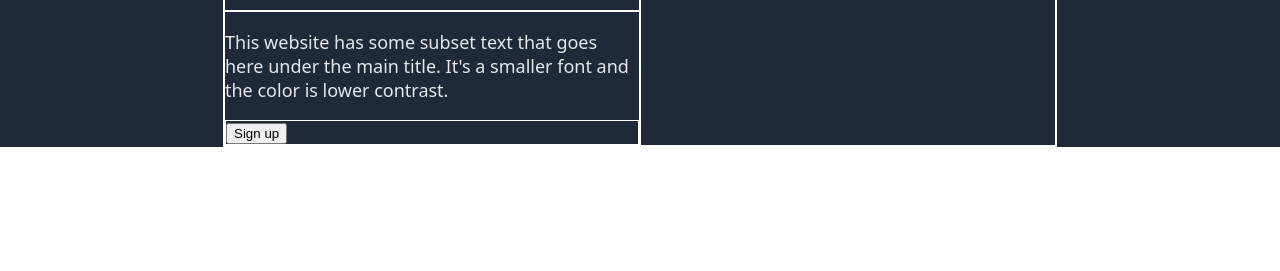
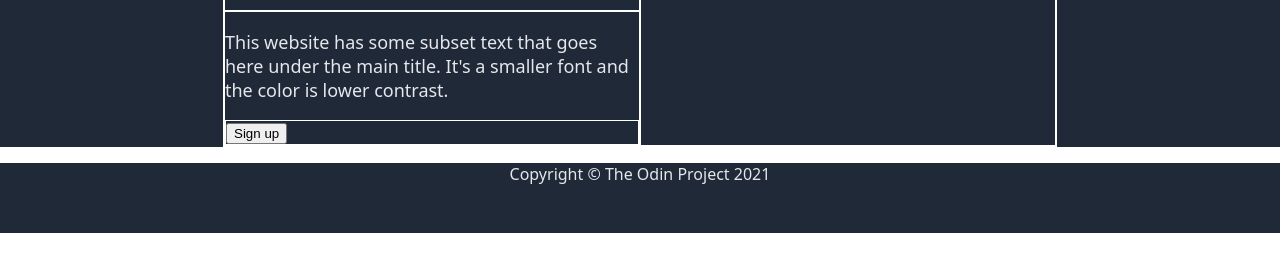
Before and after one commit to chrisitoo/Odin-Landing-Page, a plain HTML site: page index.html in a window 1280 px wide. Shown: the part 353-624 px from the top of the page. Drawn offline with Linux system fonts and the light colour scheme.

Commit message:
Finish footer

```diff
--- a/index.html
+++ b/index.html
@@ -41,5 +41,9 @@
         </div>
       </div>
     </header>
+
+    <footer>
+      <p>Copyright © The Odin Project 2021</p>
+    </footer>
   </body>
 </html>
--- a/styles.css
+++ b/styles.css
@@ -73,3 +73,11 @@ header {
   font-size: 18px;
   color: #e5e7eb;
 }
+
+footer {
+  background-color: #1f2937;
+  color: #e5e7eb;
+  text-align: center;
+
+  height: 70px;
+}
```
